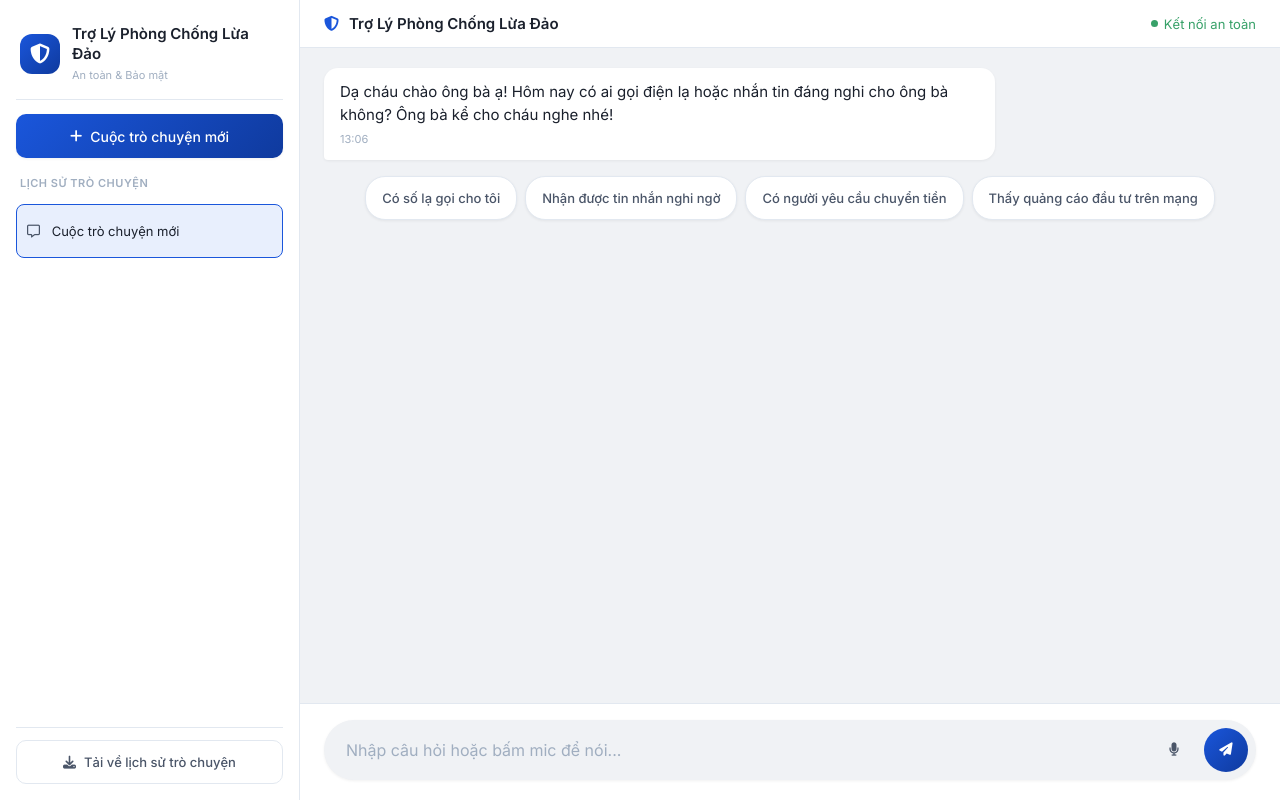
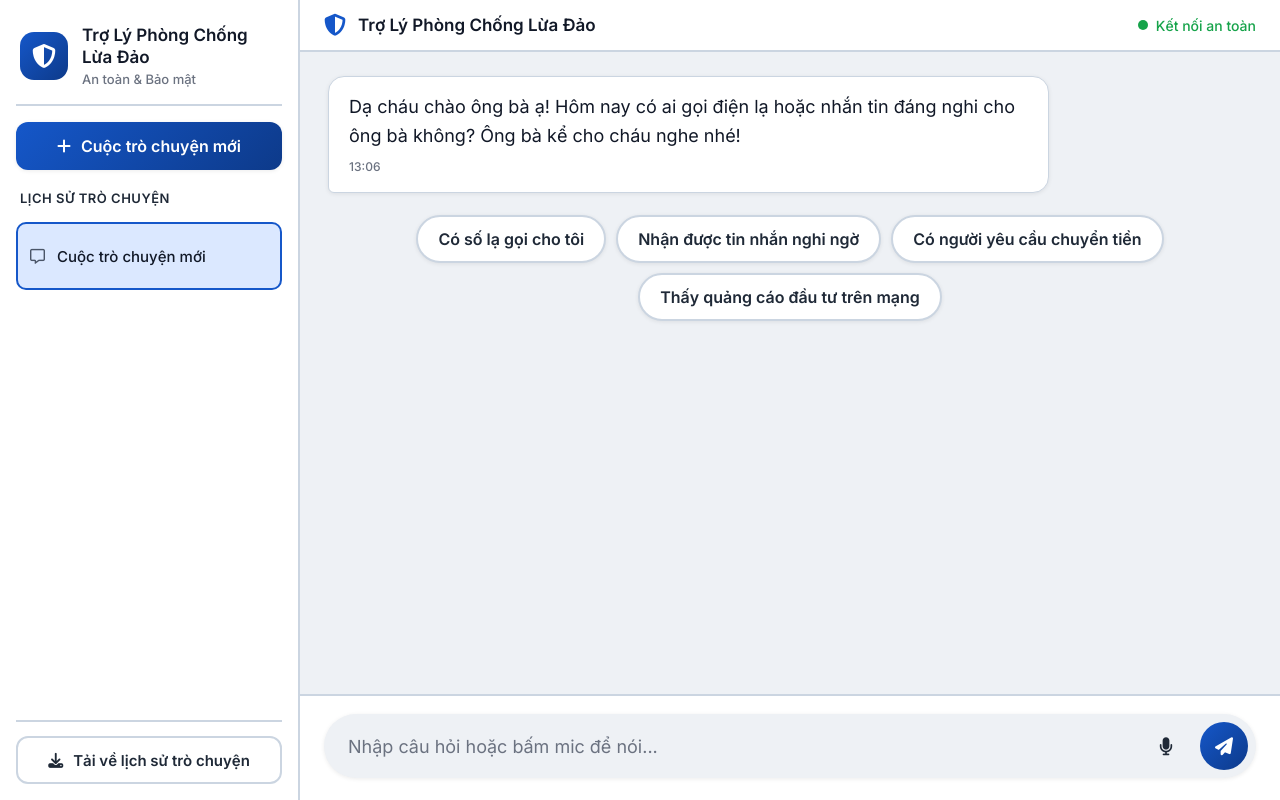
Before and after one commit to lostinnowhere/anti-scam-chatbot-for-elders, a FastAPI app: page / in a window 1280 px wide. Run offline with FastAPI, Linux system fonts and the light colour scheme; some libraries are stand-ins or nearby versions.

Commit message:
feat: elderly-friendly UI - larger fonts (18px messages, 17-18px input), better contrast, 48px touch targets, thicker borders, more spacing

```diff
--- a/templates/index.html
+++ b/templates/index.html
@@ -12,37 +12,38 @@
 
     <style>
         :root {
-            --primary: #1a56db;
-            --primary-hover: #1648c0;
-            --primary-light: #e8effd;
-            --primary-gradient: linear-gradient(135deg, #1a56db 0%, #0f3a9e 100%);
-            --bg-color: #f0f2f5;
+            --primary: #1557c9;
+            --primary-hover: #1045a0;
+            --primary-light: #dbe8ff;
+            --primary-gradient: linear-gradient(135deg, #1557c9 0%, #0d3a8a 100%);
+            --bg-color: #eef1f5;
             --sidebar-bg: #ffffff;
             --chat-bg: #ffffff;
-            --text-main: #1a202c;
-            --text-secondary: #4a5568;
-            --text-muted: #a0aec0;
-            --border-color: #e2e8f0;
-            --danger: #e53e3e;
-            --success: #38a169;
-            --shadow-sm: 0 1px 3px rgba(0,0,0,0.06);
-            --shadow-md: 0 4px 12px rgba(0,0,0,0.08);
+            --text-main: #111827;
+            --text-secondary: #1f2937;
+            --text-muted: #6b7280;
+            --border-color: #cbd5e1;
+            --danger: #dc2626;
+            --success: #16a34a;
+            --shadow-sm: 0 1px 4px rgba(0,0,0,0.08);
+            --shadow-md: 0 4px 16px rgba(0,0,0,0.12);
             --sidebar-width: 300px;
         }
 
-        * { box-sizing: border-box; margin: 0; padding: 0; font-family: 'Inter', sans-serif; }
+        * { box-sizing: border-box; margin: 0; padding: 0; }
         body { background-color: var(--bg-color); display: flex; height: 100dvh; overflow: hidden; }
+        body, input, button, textarea { font-family: 'Inter', system-ui, -apple-system, sans-serif; }
         .app-container { display: flex; width: 100%; height: 100dvh; }
 
-        ::-webkit-scrollbar { width: 6px; }
+        ::-webkit-scrollbar { width: 8px; }
         ::-webkit-scrollbar-track { background: transparent; }
-        ::-webkit-scrollbar-thumb { background: #cbd5e1; border-radius: 3px; }
-        ::-webkit-scrollbar-thumb:hover { background: #a0aec0; }
+        ::-webkit-scrollbar-thumb { background: #94a3b8; border-radius: 4px; }
+        ::-webkit-scrollbar-thumb:hover { background: #64748b; }
 
         .sidebar {
             width: var(--sidebar-width);
             background: var(--sidebar-bg);
-            border-right: 1px solid var(--border-color);
+            border-right: 2px solid var(--border-color);
             display: flex;
             flex-direction: column;
             padding: 16px;
@@ -52,43 +53,45 @@
             display: none;
             background: transparent; border: none;
             color: var(--text-muted); cursor: pointer;
-            font-size: 18px; padding: 4px; align-self: flex-end;
+            font-size: 22px; padding: 8px; align-self: flex-end;
+            min-width: 44px; min-height: 44px;
+            align-items: center; justify-content: center;
         }
-        .sidebar .close-sidebar:hover { color: var(--text-main); }
+        .sidebar .close-sidebar:hover { color: var(--text-main); background: var(--bg-color); border-radius: 8px; }
 
         .brand {
             display: flex;
             align-items: center;
-            gap: 12px;
+            gap: 14px;
             padding: 8px 4px 16px;
-            border-bottom: 1px solid var(--border-color);
+            border-bottom: 2px solid var(--border-color);
         }
         .brand-icon {
-            width: 40px; height: 40px;
+            width: 48px; height: 48px;
             background: var(--primary-gradient);
-            border-radius: 12px;
+            border-radius: 14px;
             display: flex; align-items: center; justify-content: center;
-            color: white; font-size: 20px;
+            color: white; font-size: 24px;
             flex-shrink: 0;
         }
-        .brand-text h2 { font-size: 15px; font-weight: 600; color: var(--text-main); line-height: 1.3; }
-        .brand-text span { font-size: 11px; color: var(--text-muted); }
+        .brand-text h2 { font-size: 17px; font-weight: 700; color: var(--text-main); line-height: 1.3; }
+        .brand-text span { font-size: 13px; color: var(--text-muted); font-weight: 500; }
 
         .new-chat-btn {
-            margin: 14px 0;
+            margin: 16px 0;
             background: var(--primary-gradient);
             color: white;
             border: none;
-            min-height: 44px;
-            padding: 11px;
-            border-radius: 10px;
+            min-height: 48px;
+            padding: 12px 16px;
+            border-radius: 12px;
             cursor: pointer;
-            font-weight: 500;
-            font-size: 14px;
+            font-weight: 600;
+            font-size: 16px;
             display: flex;
             align-items: center;
             justify-content: center;
-            gap: 8px;
+            gap: 10px;
             transition: all 0.2s;
             box-shadow: var(--shadow-sm);
         }
@@ -103,32 +106,35 @@
             gap: 6px;
         }
         .history-title {
-            font-size: 11px;
-            font-weight: 600;
-            color: var(--text-muted);
+            font-size: 13px;
+            font-weight: 700;
+            color: var(--text-secondary);
             text-transform: uppercase;
             letter-spacing: 0.5px;
-            padding: 4px 4px 8px;
+            padding: 4px 4px 10px;
         }
         .history-item {
             display: flex;
             align-items: center;
             justify-content: space-between;
-            padding: 10px 10px;
-            border-radius: 8px;
+            padding: 12px 12px;
+            border-radius: 10px;
             cursor: pointer;
             background: transparent;
             border: 1px solid transparent;
             transition: all 0.15s;
+            min-height: 48px;
         }
-        .history-item:hover { background: var(--primary-light); }
+        .history-item:hover { background: var(--primary-light); border-color: var(--primary); }
         .history-item.active {
             background: var(--primary-light);
             border-color: var(--primary);
+            border-width: 2px;
         }
         .chat-title-text {
-            font-size: 13px;
+            font-size: 15px;
             color: var(--text-main);
+            font-weight: 500;
             white-space: nowrap;
             overflow: hidden;
             text-overflow: ellipsis;
@@ -139,105 +145,108 @@
             background: transparent;
             color: var(--text-muted);
             cursor: pointer;
-            padding: 4px 6px;
-            border-radius: 6px;
+            padding: 6px 8px;
+            border-radius: 8px;
             opacity: 0;
             transition: all 0.15s;
-            min-width: 32px; min-height: 32px;
+            min-width: 40px; min-height: 40px;
         }
         .history-item:hover .delete-btn { opacity: 1; }
-        .delete-btn:hover { color: var(--danger); background: #fff5f5; }
+        .delete-btn:hover { color: var(--danger); background: #fef2f2; }
 
-        .export-section { margin-top: auto; padding-top: 12px; border-top: 1px solid var(--border-color); }
+        .export-section { margin-top: auto; padding-top: 14px; border-top: 2px solid var(--border-color); }
         .export-btn {
-            background: transparent; color: var(--text-secondary); border: 1px solid var(--border-color);
-            padding: 10px; border-radius: 10px; cursor: pointer; font-size: 13px; font-weight: 500;
-            display: flex; align-items: center; justify-content: center; gap: 8px; width: 100%; transition: all 0.2s;
-            min-height: 44px;
+            background: transparent; color: var(--text-secondary); border: 2px solid var(--border-color);
+            padding: 12px; border-radius: 12px; cursor: pointer; font-size: 15px; font-weight: 600;
+            display: flex; align-items: center; justify-content: center; gap: 10px; width: 100%; transition: all 0.2s;
+            min-height: 48px;
         }
-        .export-btn:hover { background: #f7fafc; color: var(--text-main); border-color: var(--text-muted); }
+        .export-btn:hover { background: #f1f5f9; color: var(--text-main); border-color: var(--text-muted); }
 
         .chat-area { flex: 1; display: flex; flex-direction: column; background: var(--bg-color); min-width: 0; }
         .chat-header {
             background: var(--chat-bg); padding: 14px 24px;
-            border-bottom: 1px solid var(--border-color);
+            border-bottom: 2px solid var(--border-color);
             display: flex; align-items: center; justify-content: space-between;
-            gap: 8px;
+            gap: 12px;
         }
         .hamburger-btn {
             display: none; background: transparent; border: none;
             color: var(--text-secondary); cursor: pointer;
-            width: 40px; height: 40px; border-radius: 8px;
+            width: 48px; height: 48px; border-radius: 10px;
             align-items: center; justify-content: center;
-            flex-shrink: 0; transition: background 0.15s;
+            flex-shrink: 0; transition: background 0.15s; font-size: 20px;
         }
         .hamburger-btn:hover { background: var(--bg-color); }
 
         .sidebar-overlay {
             display: none;
             position: fixed; inset: 0; z-index: 90;
-            background: rgba(0,0,0,0.4);
+            background: rgba(0,0,0,0.5);
             opacity: 0; transition: opacity 0.2s;
         }
         .sidebar-overlay.open { display: block; opacity: 1; }
 
         .chat-header-title {
-            display: flex; align-items: center; gap: 10px;
-            font-weight: 600; color: var(--text-main); font-size: 15px;
+            display: flex; align-items: center; gap: 12px;
+            font-weight: 700; color: var(--text-main); font-size: 17px;
             flex: 1; min-width: 0;
         }
+        .chat-header-title i { font-size: 22px; }
         .chat-header-title span { white-space: nowrap; overflow: hidden; text-overflow: ellipsis; }
-        .status-indicator { display: flex; align-items: center; gap: 6px; font-size: 13px; color: var(--success); flex-shrink: 0; }
-        .status-dot { width: 7px; height: 7px; background-color: var(--success); border-radius: 50%; }
+        .status-indicator { display: flex; align-items: center; gap: 8px; font-size: 14px; color: var(--success); font-weight: 500; flex-shrink: 0; }
+        .status-dot { width: 10px; height: 10px; background-color: var(--success); border-radius: 50%; }
 
         .chat-container {
-            flex: 1; padding: 20px 24px; overflow-y: auto;
-            display: flex; flex-direction: column; gap: 12px;
+            flex: 1; padding: 24px 28px; overflow-y: auto;
+            display: flex; flex-direction: column; gap: 16px;
             overscroll-behavior: contain;
         }
 
         .message {
-            max-width: 72%; padding: 12px 16px;
-            border-radius: 14px; font-size: 15px; line-height: 1.55;
+            max-width: 78%; padding: 16px 20px;
+            border-radius: 16px; font-size: 18px; line-height: 1.6;
             word-wrap: break-word; animation: msgIn 0.2s ease-out;
         }
         .user-message {
             background: var(--primary-gradient); color: white;
-            align-self: flex-end; border-bottom-right-radius: 4px;
+            align-self: flex-end; border-bottom-right-radius: 6px;
         }
         .bot-message {
             background: var(--chat-bg); color: var(--text-main);
-            align-self: flex-start; border-bottom-left-radius: 4px;
+            align-self: flex-start; border-bottom-left-radius: 6px;
             box-shadow: var(--shadow-sm);
+            border: 1px solid var(--border-color);
         }
         .error-message {
-            background: #fff5f5; color: #c53030;
-            align-self: flex-start; border: 1px solid #fed7d7;
+            background: #fef2f2; color: #991b1b;
+            align-self: flex-start; border: 2px solid #fecaca;
+            font-weight: 500;
         }
 
-        @keyframes msgIn { from { opacity: 0; transform: translateY(8px); } to { opacity: 1; transform: translateY(0); } }
+        @keyframes msgIn { from { opacity: 0; transform: translateY(10px); } to { opacity: 1; transform: translateY(0); } }
 
         .typing-indicator {
-            display: flex; gap: 5px; padding: 8px 4px;
+            display: flex; gap: 6px; padding: 10px 6px;
         }
         .typing-indicator span {
-            width: 8px; height: 8px; background: var(--text-muted);
+            width: 10px; height: 10px; background: var(--text-muted);
             border-radius: 50%; animation: bounce 1.4s infinite ease-in-out both;
         }
         .typing-indicator span:nth-child(1) { animation-delay: -0.32s; }
         .typing-indicator span:nth-child(2) { animation-delay: -0.16s; }
 
         .suggested-prompts {
-            display: flex; flex-wrap: wrap; gap: 8px;
-            padding: 4px 0 8px; justify-content: center;
+            display: flex; flex-wrap: wrap; gap: 10px;
+            padding: 6px 0 10px; justify-content: center;
         }
         .prompt-chip {
             background: white; color: var(--text-secondary);
-            border: 1px solid var(--border-color);
-            padding: 10px 16px; border-radius: 20px;
-            cursor: pointer; font-size: 13px; font-weight: 500;
+            border: 2px solid var(--border-color);
+            padding: 12px 20px; border-radius: 24px;
+            cursor: pointer; font-size: 16px; font-weight: 600;
             transition: all 0.2s; box-shadow: var(--shadow-sm);
-            min-height: 44px;
+            min-height: 48px;
         }
         .prompt-chip:hover {
             background: var(--primary-light); color: var(--primary);
@@ -245,50 +254,51 @@
         }
 
         .msg-time {
-            font-size: 11px; color: var(--text-muted);
-            margin-top: 4px; text-align: right;
+            font-size: 12px; color: var(--text-muted);
+            margin-top: 6px; text-align: right; font-weight: 500;
         }
         .bot-message .msg-time { text-align: left; }
 
         .input-container {
-            background: var(--chat-bg); padding: 16px 24px 20px;
-            border-top: 1px solid var(--border-color);
-            padding-bottom: calc(20px + env(safe-area-inset-bottom, 0px));
+            background: var(--chat-bg); padding: 18px 24px 22px;
+            border-top: 2px solid var(--border-color);
+            padding-bottom: calc(22px + env(safe-area-inset-bottom, 0px));
         }
         .input-box-wrapper {
             display: flex; background: var(--bg-color);
-            border-radius: 30px; padding: 6px 6px 6px 20px;
-            align-items: center; gap: 8px;
+            border-radius: 40px; padding: 6px 6px 6px 22px;
+            align-items: center; gap: 10px;
             border: 2px solid transparent;
             transition: border-color 0.2s;
             box-shadow: var(--shadow-sm);
         }
         .input-box-wrapper:focus-within {
             border-color: var(--primary);
-            box-shadow: 0 0 0 3px rgba(26,86,219,0.12);
+            box-shadow: 0 0 0 4px rgba(21,87,201,0.15);
         }
         .input-box-wrapper input {
             flex: 1; border: none; background: transparent;
-            outline: none; font-size: 16px; color: var(--text-main);
+            outline: none; font-size: 18px; color: var(--text-main);
+            padding: 6px 0;
         }
-        .input-box-wrapper input::placeholder { color: var(--text-muted); }
+        .input-box-wrapper input::placeholder { color: var(--text-muted); font-weight: 400; }
 
         .mic-btn {
             background: transparent; color: var(--text-secondary);
-            border: none; width: 44px; height: 44px; border-radius: 50%;
+            border: none; width: 48px; height: 48px; border-radius: 50%;
             cursor: pointer; display: flex; align-items: center;
             justify-content: center; transition: all 0.2s;
-            flex-shrink: 0;
+            flex-shrink: 0; font-size: 18px;
         }
         .mic-btn:hover { background: #e2e8f0; color: var(--text-main); }
         .mic-btn.recording { background: var(--danger); color: white; animation: pulse 1.5s infinite; }
 
         .send-btn {
             background: var(--primary-gradient); color: white;
-            border: none; width: 44px; height: 44px; border-radius: 50%;
+            border: none; width: 48px; height: 48px; border-radius: 50%;
             cursor: pointer; display: flex; align-items: center;
             justify-content: center; transition: all 0.15s;
-            flex-shrink: 0;
+            flex-shrink: 0; font-size: 18px;
         }
         .send-btn:hover { opacity: 0.9; transform: scale(1.05); }
         .send-btn:active { transform: scale(0.95); }
@@ -308,26 +318,27 @@
             }
             .sidebar.open { transform: translateX(0); }
 
-            .sidebar .close-sidebar {
-                display: flex;
-            }
+            .sidebar .close-sidebar { display: flex; }
 
             .hamburger-btn { display: flex; }
 
             .status-indicator { display: none; }
 
-            .chat-header { padding: 12px 12px; }
-            .chat-header-title { font-size: 14px; gap: 8px; }
+            .chat-header { padding: 10px 12px; }
+            .chat-header-title { font-size: 16px; gap: 10px; }
 
-            .chat-container { padding: 12px 12px; }
+            .chat-container { padding: 16px 14px; gap: 14px; }
 
-            .message { max-width: 88%; font-size: 15px; }
+            .message { max-width: 92%; font-size: 17px; padding: 14px 16px; }
 
-            .input-container { padding: 10px 12px; padding-bottom: calc(10px + env(safe-area-inset-bottom, 0px)); }
+            .input-container { padding: 12px 14px; padding-bottom: calc(12px + env(safe-area-inset-bottom, 0px)); }
             .input-box-wrapper { padding: 4px 4px 4px 16px; }
+            .input-box-wrapper input { font-size: 17px; }
 
-            .suggested-prompts { gap: 6px; }
-            .prompt-chip { font-size: 13px; padding: 8px 14px; min-height: 40px; }
+            .suggested-prompts { gap: 8px; }
+            .prompt-chip { font-size: 15px; padding: 10px 16px; min-height: 44px; }
+
+            .brand-text h2 { font-size: 16px; }
         }
 
         @media (min-width: 769px) {
```
